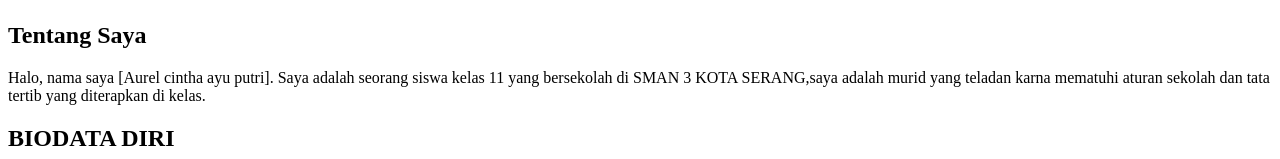
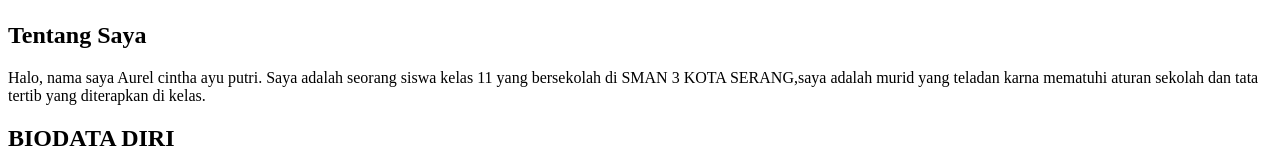
Before and after one commit to Aurelcinthaa/Aurell, a plain HTML site: page index.html in a window 1280 px wide. Shown: the part 282-441 px from the top of the page. Drawn offline with Linux system fonts and the light colour scheme.

Commit message:
Update index.html

```diff
--- a/index.html
+++ b/index.html
@@ -23,7 +23,7 @@
 <div class="container">
     <div class="section" id="about">
         <h2>Tentang Saya</h2>
-        <p>Halo, nama saya [Aurel cintha ayu putri]. Saya adalah seorang siswa kelas 11 yang bersekolah di SMAN 3 KOTA SERANG,saya adalah murid yang teladan karna mematuhi aturan sekolah dan tata tertib yang diterapkan di kelas.</p>
+        <p>Halo, nama saya Aurel cintha ayu putri. Saya adalah seorang siswa kelas 11 yang bersekolah di SMAN 3 KOTA SERANG,saya adalah murid yang teladan karna mematuhi aturan sekolah dan tata tertib yang diterapkan di kelas.</p>
     </div>
 
     <div class="section" id="projects">
```
